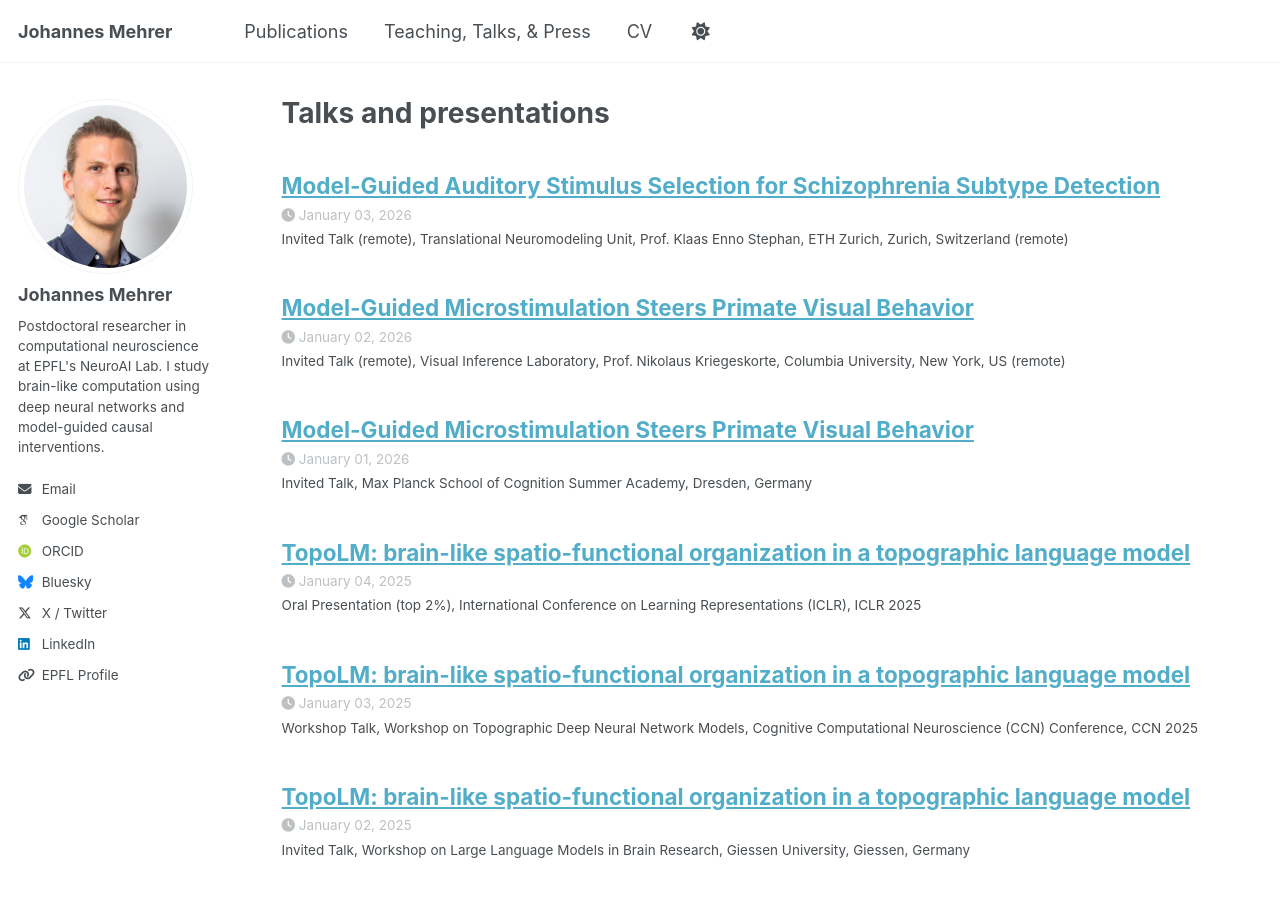
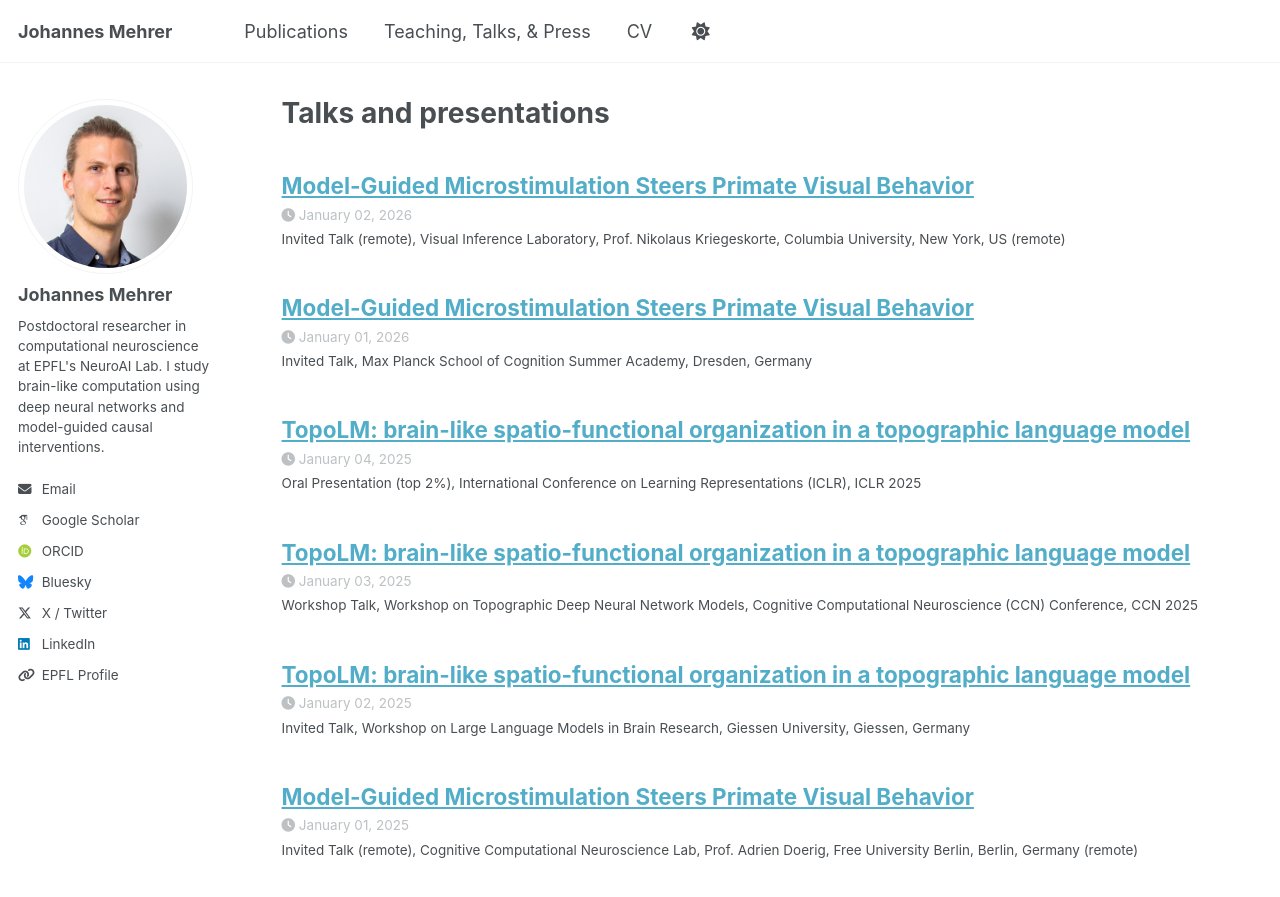
Before and after one commit to hanme/personal_website, a Jekyll site: the page built from _pages/talks.html, in a window 1280 px wide and 900 px high. Shown: the top 897 px of the window. Built offline with Jekyll 4.4.1, drawn with Linux system fonts in a browser that asks for light colours; some web fonts are replaced; a script bundle is joined from its source files by our own code; library files that are not in the unit come from our copies.

Commit message:
Underline section headings; remove auditory ETH talk; restore links for teaching items

```diff
--- a/_talks/2026-01-03-auditory-eth.md
+++ /dev/null
@@ -1,9 +0,0 @@
----
-title: "Model-Guided Auditory Stimulus Selection for Schizophrenia Subtype Detection"
-collection: talks
-type: "Invited Talk (remote)"
-permalink: /talks/2026-auditory-eth
-venue: "Translational Neuromodeling Unit, Prof. Klaas Enno Stephan, ETH Zurich"
-date: 2026-01-03
-location: "Zurich, Switzerland (remote)"
----
```
Also changed, not shown: _pages/teaching-talks-press.html (+4 -4 lines).
